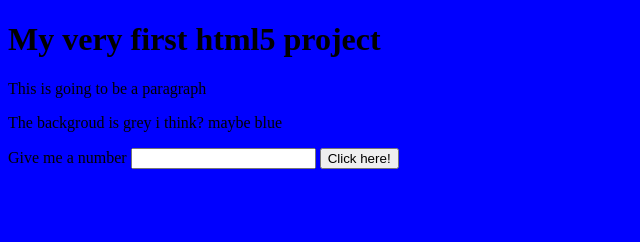
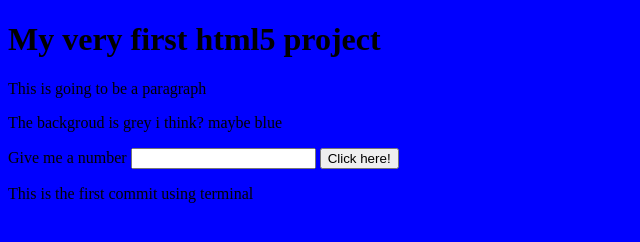
Before and after one commit to soozhin/First-repository, a plain HTML site: page index.html in a window 1280 px wide. Shown: the whole page, without its empty margins (0-640 px from the left). Drawn offline with Linux system fonts and the light colour scheme.

Commit message:
First commit
Trying out how to commit using terminal

```diff
--- a/index.html
+++ b/index.html
@@ -1,9 +1,11 @@
 <!DOCTYPE html>
 <html>
+
 <head>
     <title>First HTML5</title>
     <link rel="stylesheet" type="text/css" href="css/style.css">
 </head>
+
 <body>
 
     <header>
@@ -22,5 +24,8 @@
     <!--<div id="triOut"></div>-->
     <p id="triOut"></p>
 
+    <div>This is the first commit using terminal</div>
+
 </body>
+
 </html>
```
Lines whose indentation alone changed are shown as unchanged.
